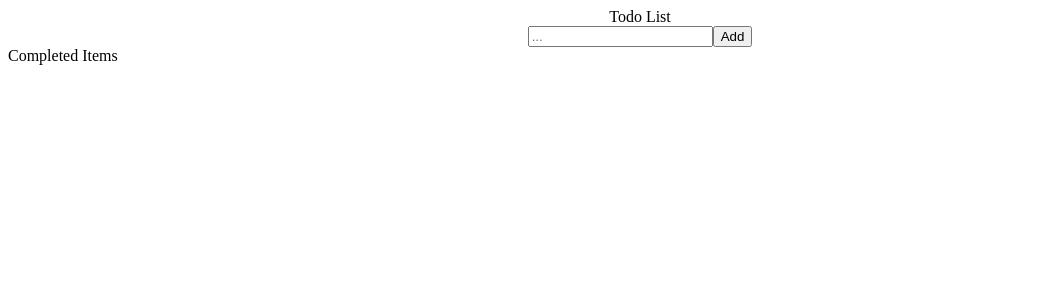
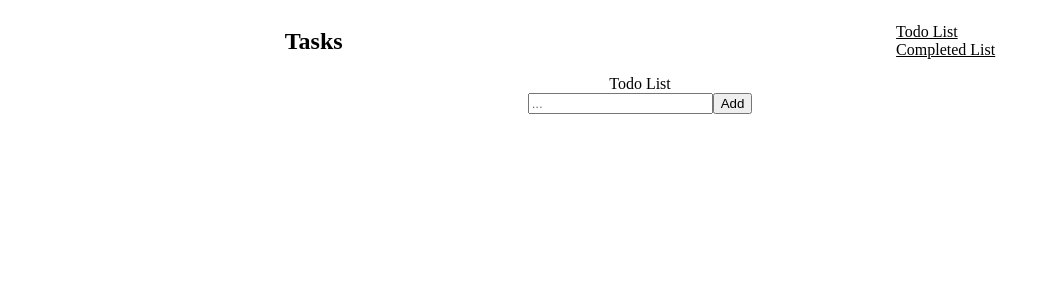
Before and after one commit to christinek2000/todo-list, a React (Create React App) app: page / in a window 1280 px wide. Shown: the top 300 px of the page, without its empty margins (0-1051 px from the left). Built offline with nearby package versions, Linux system fonts and the light colour scheme; the HTML template or start-up script is replaced by a standard one.

Commit message:
Add a header and navigation bar

```diff
--- a/package.json
+++ b/package.json
@@ -9,6 +9,7 @@
     "@testing-library/user-event": "^13.5.0",
     "react": "^17.0.2",
     "react-dom": "^17.0.2",
+    "react-router-dom": "^6.2.2",
     "react-scripts": "5.0.0",
     "uuidv4": "^6.2.13",
     "web-vitals": "^2.1.4"
--- a/src/App.js
+++ b/src/App.js
@@ -1,9 +1,11 @@
 import './App.css';
+import Header from './components/Header'
 import TodoList from './components/TodoList';
 import CompletedItems from './components/CompletedItems';
 import { v4 as uuid_v4 } from 'uuid';
 
 import { useState } from 'react'
+import { BrowserRouter as Router, Routes, Route } from 'react-router-dom'
 
 
 function App() {
@@ -32,8 +34,14 @@ function App() {
 
 	return (
 		<div className="App">
-			<TodoList items={items} addHandler={addHandler} deleteHandler={deleteHandler} completionHandler={completionHandler} />
-			<CompletedItems completedItems={completedItems} />
+			<Router>
+				<Header />
+				<Routes>
+					<Route exact path="/" element={<TodoList items={items} addHandler={addHandler} deleteHandler={deleteHandler} completionHandler={completionHandler} />} ></Route>
+					<Route path="/completedList" element={<CompletedItems completedItems={completedItems} />}></Route>
+				</Routes>
+			</Router>
+
 		</div>
 	);
 }
--- /dev/null
+++ b/src/components/Header.js
@@ -0,0 +1,28 @@
+import { NavLink } from 'react-router-dom'
+import { Box } from '@material-ui/core'
+
+import "./HeaderStyles.css"
+
+function Header() {
+	return(
+		<Box
+			className="Header"
+			display="flex"
+			sx={{
+				alignItems: 'center',
+				justifyContent: 'space-around'
+			}}
+		>
+			<h2>Tasks</h2>
+			<nav className="Navigation">
+				<ui>
+					<li><NavLink to="/" className="navLink">Todo List</NavLink></li>
+					<li><NavLink to="/completedList" className="navLink">Completed List</NavLink></li>
+				</ui>
+			</nav>
+
+		</Box>
+	)
+}
+
+export default Header;
--- /dev/null
+++ b/src/components/HeaderStyles.css
@@ -0,0 +1,7 @@
+.Navigation {
+	list-style-type: none;
+}
+
+.navLink {
+	color: black;
+}
```
Also changed, not shown: 1 other file (tests, documents, lock files or other folders).
